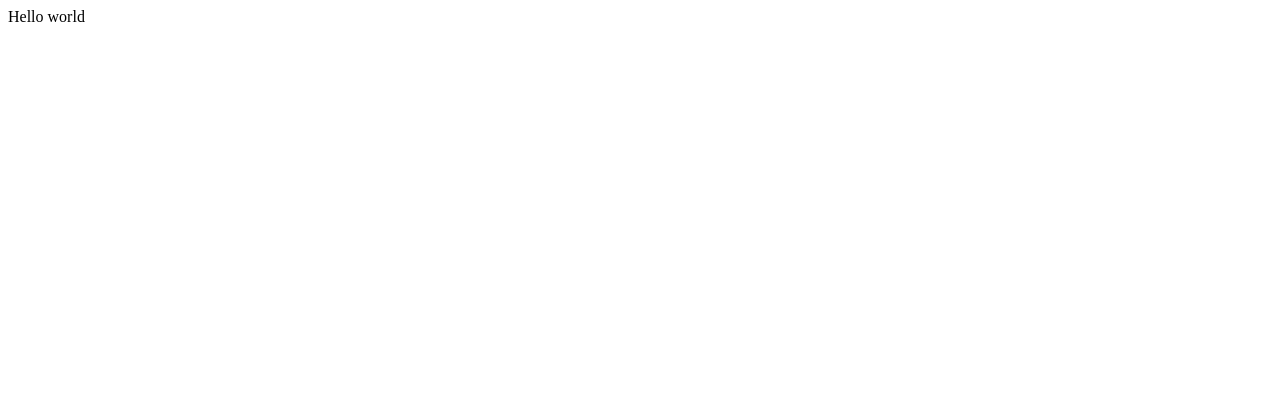
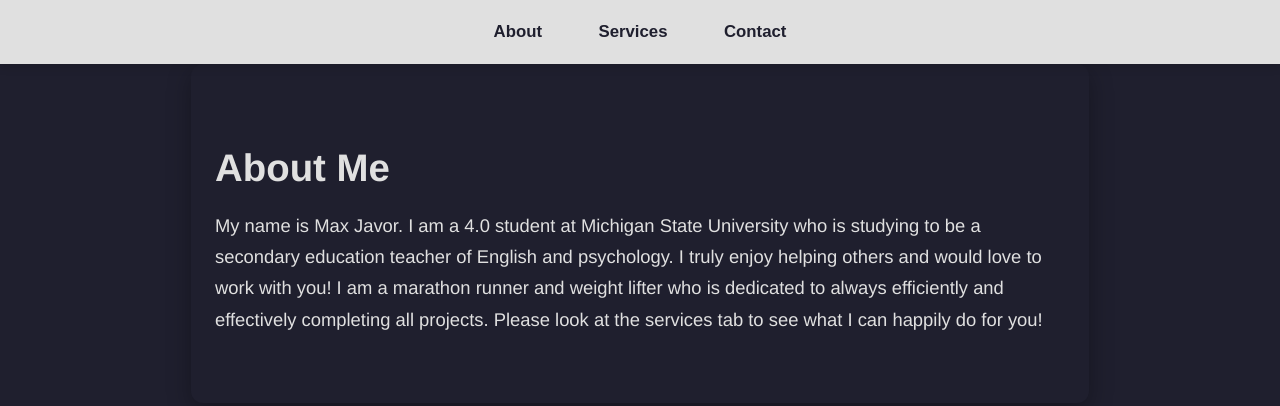
Before and after one commit to TheJavorApproach/consulting, a plain HTML site: page index.html in a window 1280 px wide. Drawn offline with Linux system fonts and the light colour scheme.

Commit message:
Initial commit from Replit

```diff
--- a/index.html
+++ b/index.html
@@ -1,16 +1,55 @@
 <!DOCTYPE html>
 <html>
+<head>
+  <title>My Personal Website</title>
+  <link rel="stylesheet" href="https://cdnjs.cloudflare.com/ajax/libs/font-awesome/6.5.0/css/all.min.css">
+  <link rel="stylesheet" href="style.css">
+</head>
+<body>
+  <!-- Navigation Bar -->
+  <div class="navbar">
+    <button onclick="showSection('about')">About</button>
+    <button onclick="showSection('services')">Services</button>
+    <button onclick="showSection('contact')">Contact</button>
+  </div>
 
-<head>
-  <meta charset="utf-8">
-  <meta name="viewport" content="width=device-width">
-  <title>replit</title>
-  <link href="style.css" rel="stylesheet" type="text/css" />
-</head>
+  <!-- Page Sections -->
+  <section id="about" class="section showing">
+    <h1>About Me</h1>
+    <p>My name is Max Javor. I am a 4.0 student at Michigan State University who is studying to be a secondary education teacher of English and psychology. I truly enjoy helping others and would love to work with you! I am a marathon runner and weight lifter who is dedicated to always efficiently and effectively completing all projects. Please look at the services tab to see what I can happily do for you! </p>
+  </section>
 
-<body>
-  Hello world
-  <script src="script.js"></script>
+  <section id="services" class="section">
+    <h1>My Services</h1>
+    <ul>
+      <li>Profile website creation</li>
+      <li>Website management and maintenance upon creation</li>
+      <li>Consulting</li>
+      <p>I will work with you however you choose. We can work strictly online through the use of phone calls or web meetings, strictly in person in a public setting such as a restaurant or a library, or through a hybrid environment of both online and in person. If there is a different way you would prefer to work together, I am more than welcome to be flexible and match your preferences!</p>
+    </ul>
+  </section>
+
+  <section id="contact" class="section">
+    <h1>Contact Me</h1>
+     <p>Reach out to me however it best suits you. Expect a response within one business day of contacting me. If I am unavailable to take your call, please feel free to leave a message.</p>
+    <p>Email: maxjavor9@gmail.com</p>
+    <p>Phone: 734-773-9958</p>
+  </section>
+
+  <!-- Section Toggle Script -->
+  <script>
+    function showSection(sectionId) {
+      const sections = document.querySelectorAll('.section');
+      const target = document.getElementById(sectionId);
+
+      // Hide all sections
+      sections.forEach(section => {
+        section.classList.remove('showing');
+      });
+
+      // Show the target section immediately
+      target.classList.add('showing');
+    }
+  </script>
 </body>
-
 </html>
--- a/style.css
+++ b/style.css
@@ -1,4 +1,91 @@
-html {
+/* Base layout */
+html, body {
   height: 100%;
-  width: 100%;
+  margin: 0;
+  font-family: "Helvetica Neue", Helvetica, Arial, sans-serif;
+  background-color: #1f1f2e; /* Navy background */
+  color: #e0e0e0; /* Soft gray text for readability */
 }
+
+/* Navbar */
+.navbar {
+  background-color: #e0e0e0; /* Light gray top bar */
+  padding: 12px 24px;
+  box-shadow: 0 4px 8px rgba(0, 0, 0, 0.12);
+  text-align: center;
+  position: sticky;
+  top: 0;
+  z-index: 100;
+}
+
+.navbar button {
+  background: none;
+  border: none;
+  color: #1f1f2e; /* Navy text in navbar */
+  font-size: 1.05em;
+  font-weight: 700; /* Bold font */
+  padding: 10px 18px;
+  margin: 0 8px;
+  cursor: pointer;
+  transition: color 0.25s ease, transform 0.2s ease;
+}
+
+.navbar button:hover {
+  color: #4a4a4a; /* Darker gray for better readability */
+  transform: scale(1.08);
+}
+
+/* Smooth fade transitions */
+.section {
+  opacity: 0;
+  visibility: hidden;
+  position: relative;
+  max-height: 0;
+  overflow: hidden;
+  transition: none;
+}
+
+/* Shown section with fade-in effect */
+.section.showing {
+  visibility: visible;
+  opacity: 1;
+  max-height: 2000px;
+  pointer-events: auto;
+  padding: 50px 24px;
+  max-width: 850px;
+  margin: auto;
+  background-color: #1f1f2e; /* Navy background */
+  border-radius: 12px;
+  box-shadow: 0 8px 24px rgba(0, 0, 0, 0.3);
+  animation: fadeIn 1s ease forwards;
+}
+
+/* Section content styling */
+h1 {
+  font-size: 2.4em;
+  margin-bottom: 20px;
+  color: #e0e0e0; /* Soft gray for headings */
+}
+
+p, ul {
+  font-size: 1.15em;
+  line-height: 1.7;
+  color: #e0e0e0; /* Soft gray for text */
+}
+
+ul {
+  list-style-type: disc;
+  padding-left: 24px;
+}
+
+/* Fade-in animation */
+@keyframes fadeIn {
+  from {
+    opacity: 0;
+    transform: translateY(20px);
+  }
+  to {
+    opacity: 1;
+    transform: translateY(0);
+  }
+}
```
